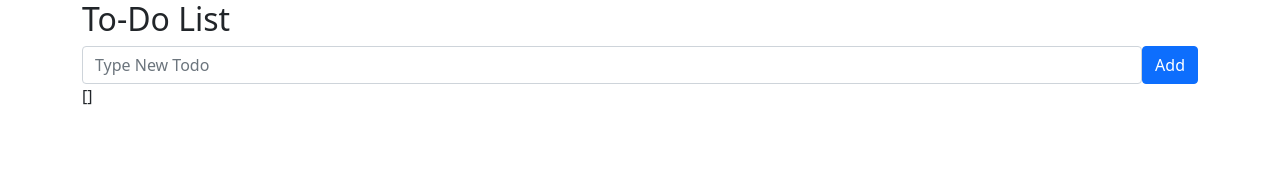
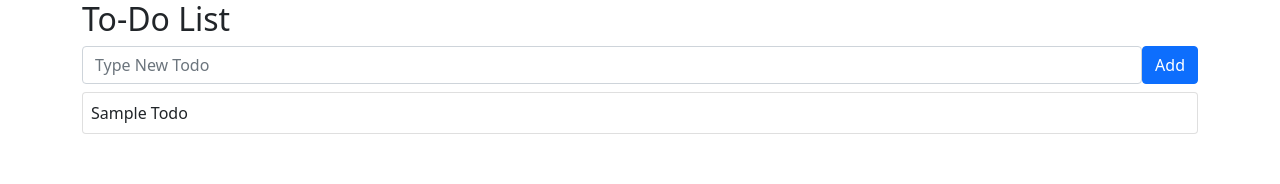
Before and after one commit to okyungjin/vue3-todo, a Vue app: page / in a window 1280 px wide. Shown: the top 184 px of the page. Built offline with nearby package versions, Linux system fonts and the light colour scheme.

Commit message:
입력한 값을 Todo card로 바인딩

```diff
--- a/src/App.vue
+++ b/src/App.vue
@@ -9,7 +9,10 @@
         <button class="btn btn-primary" type="submit">Add</button>
       </div>
     </form>
-    {{ todos }}
+
+    <div v-for="{ id, title } in todos" :key="id" class="card mt-2">
+      <div class="card-body p-2">{{ title }}</div>
+    </div>
   </div>
 </template>
 
@@ -19,7 +22,9 @@ import { ref } from 'vue';
 export default {
   setup() {
     const todo = ref('');
-    const todos = ref([]);
+    const todos = ref([
+      { id: Date.now(), title: 'Sample Todo' }
+    ]);
 
     const onSubmit = () => {
       todos.value.push({
```
